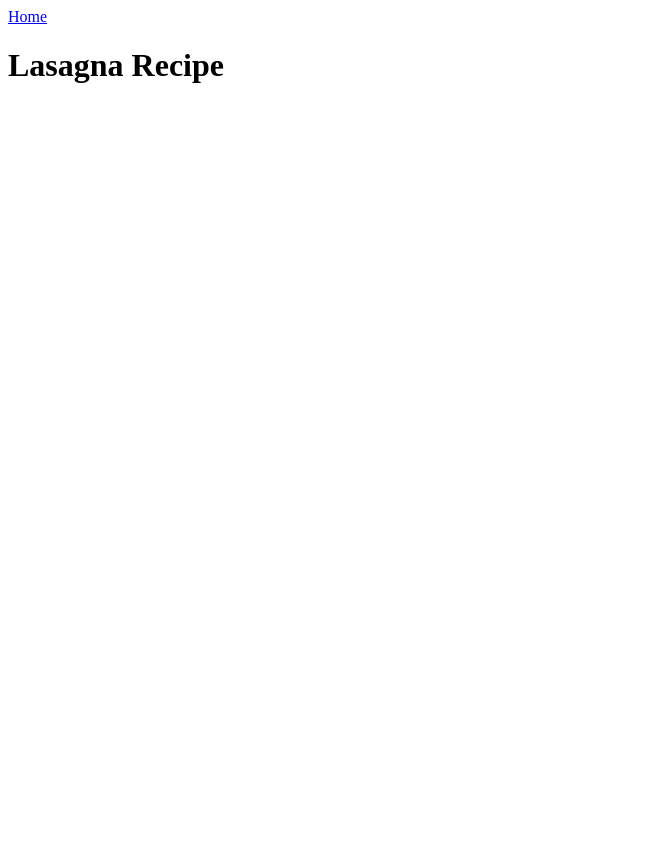
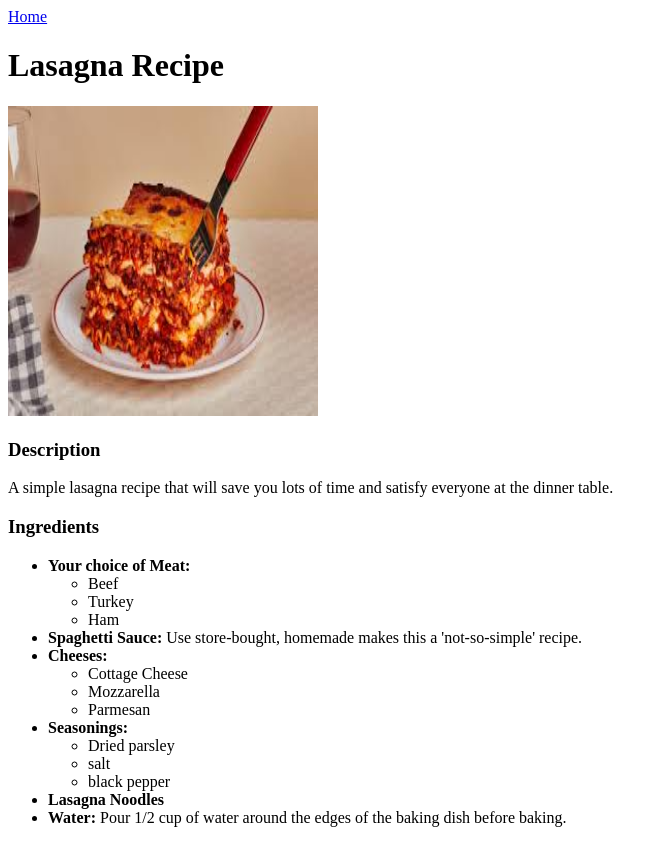
Before and after one commit to TheHelplessHero/odin-recipes, a plain HTML site: page recipes/lasagna.html in a window 1280 px wide. Shown: the whole page, without its empty margins (0-668 px from the left). Before the commit the page ends 800 px from the top, so only its background shows below. Drawn offline with Linux system fonts and the light colour scheme.

Commit message:
Add Lasagna.jpeg + ingredients

```diff
--- a/recipes/lasagna.html
+++ b/recipes/lasagna.html
@@ -8,6 +8,37 @@
 <body>
     <a href="../index.html">Home</a>
     <h1>Lasagna Recipe</h1>
+    <img src="../images/lasagna.jpeg" alt="Lasagna on a plate" height="310" width="310">
+    <h3>Description</h3>
+    <p>A simple lasagna recipe that will save you lots of time and satisfy everyone at the dinner table.</p>
+    <h3>Ingredients</h3>
+    <ul>
+        <li><b>Your choice of Meat:</b>
+            <ul>
+                <li>Beef</li>
+                <li>Turkey</li>
+                <li>Ham</li>
+            </ul>
+        </li>
+        <li><b>Spaghetti Sauce:</b> Use store-bought, homemade makes this a 'not-so-simple' recipe.</li>
+        <li><b>Cheeses:</b>
+            <ul>
+                <li>Cottage Cheese</li>
+                <li>Mozzarella</li>
+                <li>Parmesan</li>
+            </ul>
+        </li>
+        <li><b>Seasonings:</b>
+            <ul>
+                <li>Dried parsley</li>
+                <li>salt</li>
+                <li>black pepper</li>
+            </ul>
+        </li>
+        <li><b>Lasagna Noodles</b></li>
+        <li><b>Water:</b> Pour 1/2 cup of water around the edges of the baking dish before baking.</li>
+    </ul>
+
 
 </body>
 </html>
```
Also changed, not shown: images/lasagna.jpeg (added).
